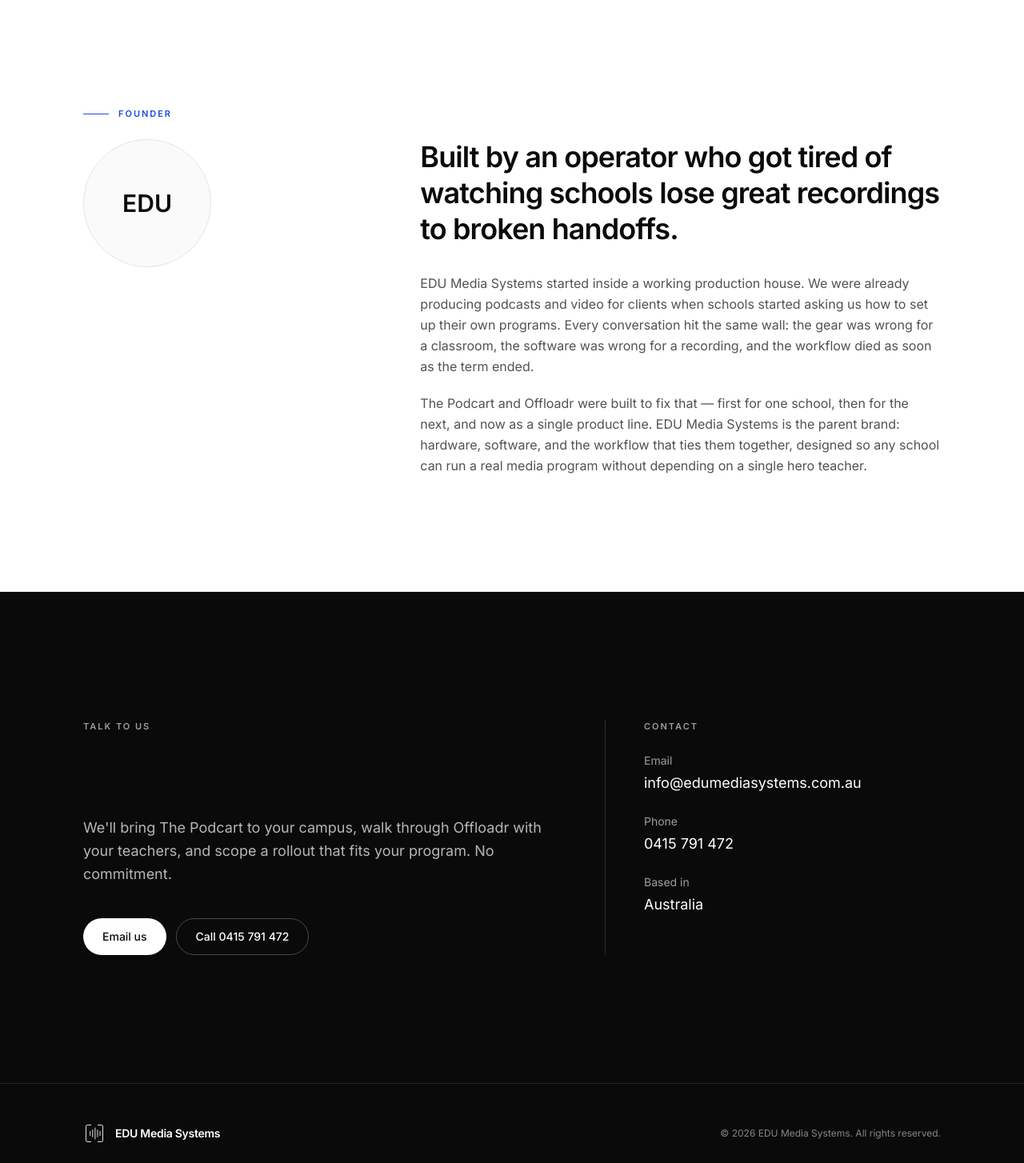
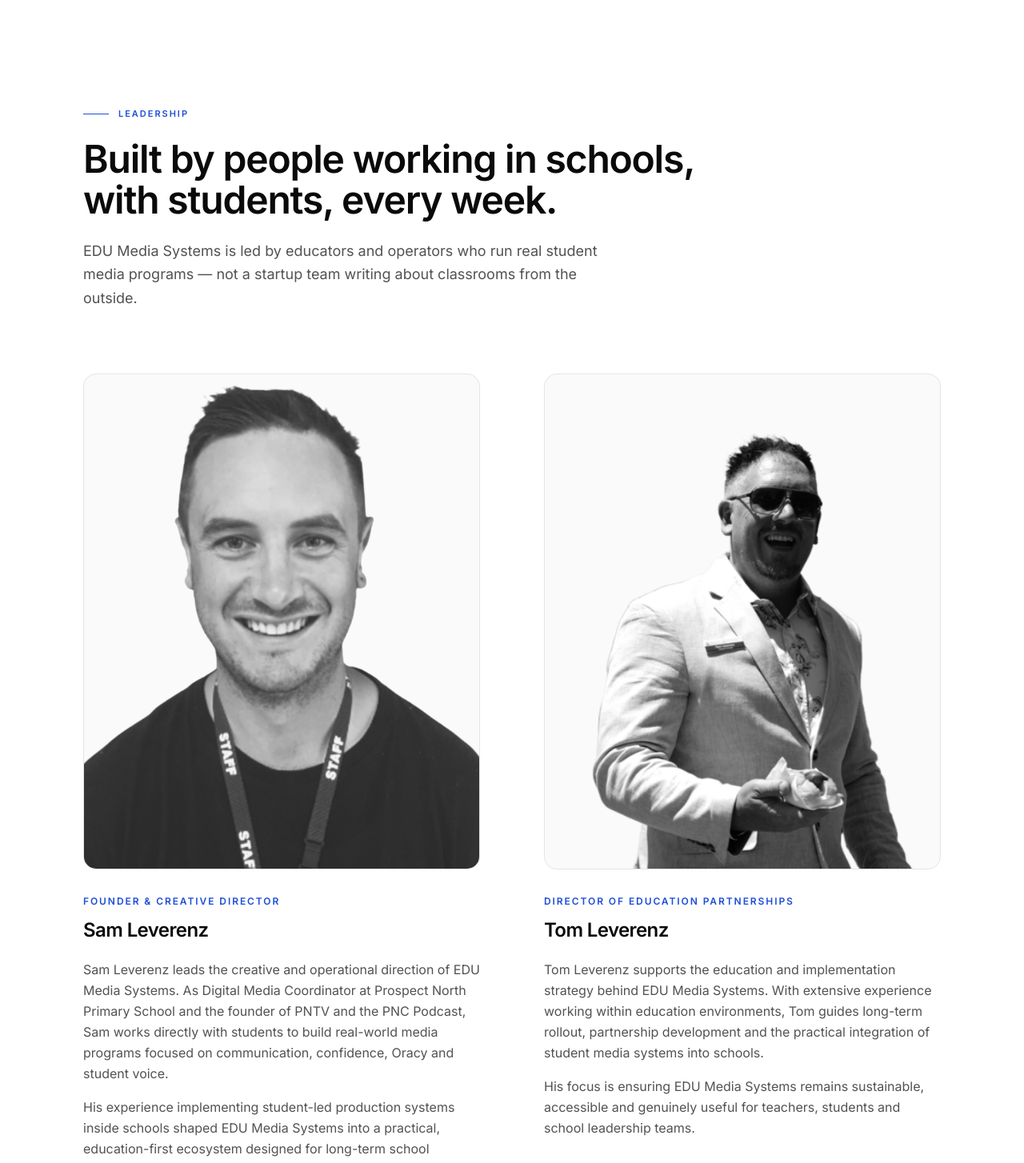
Before and after one commit to SpiceOfLifeMedia/edu-media-systems, a React (Vite) app: page / in a window 1280 px wide. Shown: the part 8620-10074 px from the top of the page at 80% size. Built offline with nearby package versions, Linux system fonts and the light colour scheme.

Commit message:
Add Sam & Tom Leverenz to leadership section with portraits

```diff
--- a/src/sections/Founder.tsx
+++ b/src/sections/Founder.tsx
@@ -1,42 +1,63 @@
 import { Section, Eyebrow, Body } from "../lib/components";
+
+const founders = [
+  {
+    name: "Sam Leverenz",
+    title: "Founder & Creative Director",
+    image: "/founder-sam.png",
+    paragraphs: [
+      "Sam Leverenz leads the creative and operational direction of EDU Media Systems. As Digital Media Coordinator at Prospect North Primary School and the founder of PNTV and the PNC Podcast, Sam works directly with students to build real-world media programs focused on communication, confidence, Oracy and student voice.",
+      "His experience implementing student-led production systems inside schools shaped EDU Media Systems into a practical, education-first ecosystem designed for long-term school adoption.",
+    ],
+  },
+  {
+    name: "Tom Leverenz",
+    title: "Director of Education Partnerships",
+    image: "/founder-tom.png",
+    paragraphs: [
+      "Tom Leverenz supports the education and implementation strategy behind EDU Media Systems. With extensive experience working within education environments, Tom guides long-term rollout, partnership development and the practical integration of student media systems into schools.",
+      "His focus is ensuring EDU Media Systems remains sustainable, accessible and genuinely useful for teachers, students and school leadership teams.",
+    ],
+  },
+];
 
 export default function Founder() {
   return (
     <Section id="founder">
-      <Eyebrow>Founder</Eyebrow>
-      <div className="grid grid-cols-1 gap-16 lg:grid-cols-[1fr_2fr] lg:gap-24 items-start">
-        <div>
-          <div
-            className="aspect-square w-40 rounded-full border border-line bg-surface flex items-center justify-center text-3xl font-semibold text-ink"
-            aria-hidden
-          >
-            EDU
-          </div>
-        </div>
-        <div>
-          <h2 className="text-3xl sm:text-4xl font-semibold leading-tight max-w-2xl">
-            Built by an operator who got tired of watching schools lose great
-            recordings to broken handoffs.
-          </h2>
-          <div className="mt-8 space-y-5 max-w-2xl">
-            <Body>
-              EDU Media Systems started inside a working production house.
-              We were already producing podcasts and video for clients when
-              schools started asking us how to set up their own programs.
-              Every conversation hit the same wall: the gear was wrong for a
-              classroom, the software was wrong for a recording, and the
-              workflow died as soon as the term ended.
-            </Body>
-            <Body>
-              The Podcart and Offloadr were built to fix that — first for one
-              school, then for the next, and now as a single product line.
-              EDU Media Systems is the parent brand: hardware, software, and
-              the workflow that ties them together, designed so any school can
-              run a real media program without depending on a single hero
-              teacher.
-            </Body>
-          </div>
-        </div>
+      <Eyebrow>Leadership</Eyebrow>
+      <h2 className="text-3xl sm:text-4xl lg:text-5xl font-semibold leading-[1.05] tracking-[-0.025em] max-w-3xl">
+        Built by people working in schools, with students, every week.
+      </h2>
+      <p className="mt-6 max-w-2xl text-lg text-ink-muted leading-relaxed">
+        EDU Media Systems is led by educators and operators who run real
+        student media programs — not a startup team writing about classrooms
+        from the outside.
+      </p>
+
+      <div className="mt-20 grid grid-cols-1 gap-16 lg:grid-cols-2 lg:gap-20">
+        {founders.map((f) => (
+          <article key={f.name} className="flex flex-col">
+            <div className="aspect-[4/5] w-full overflow-hidden rounded-2xl border border-line bg-surface">
+              <img
+                src={f.image}
+                alt={`Portrait of ${f.name}`}
+                loading="lazy"
+                className="h-full w-full object-cover object-top grayscale"
+              />
+            </div>
+            <div className="mt-8">
+              <div className="text-xs font-semibold uppercase tracking-[0.16em] text-accent">
+                {f.title}
+              </div>
+              <h3 className="mt-3 text-2xl font-semibold text-ink">{f.name}</h3>
+              <div className="mt-5 space-y-4 max-w-xl">
+                {f.paragraphs.map((p, i) => (
+                  <Body key={i}>{p}</Body>
+                ))}
+              </div>
+            </div>
+          </article>
+        ))}
       </div>
     </Section>
   );
```
Also changed, not shown: public/founder-sam.png (added), public/founder-tom.png (added).
